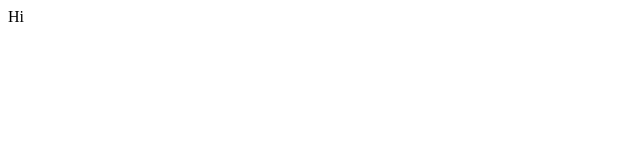
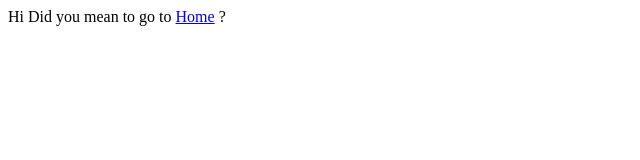
Before and after one commit to PickledChris/travel-site, a plain HTML site: page index.html in a window 1280 px wide. Shown: the whole page, without its empty margins (0-640 px from the left). Drawn offline with Linux system fonts and the light colour scheme.

```diff
--- a/index.html
+++ b/index.html
@@ -1,5 +1,6 @@
 <html>
 	<body>
 		Hi
+		Did you mean to go to <a href="/home">Home</a> ?
 	</body>
 </html>
```
